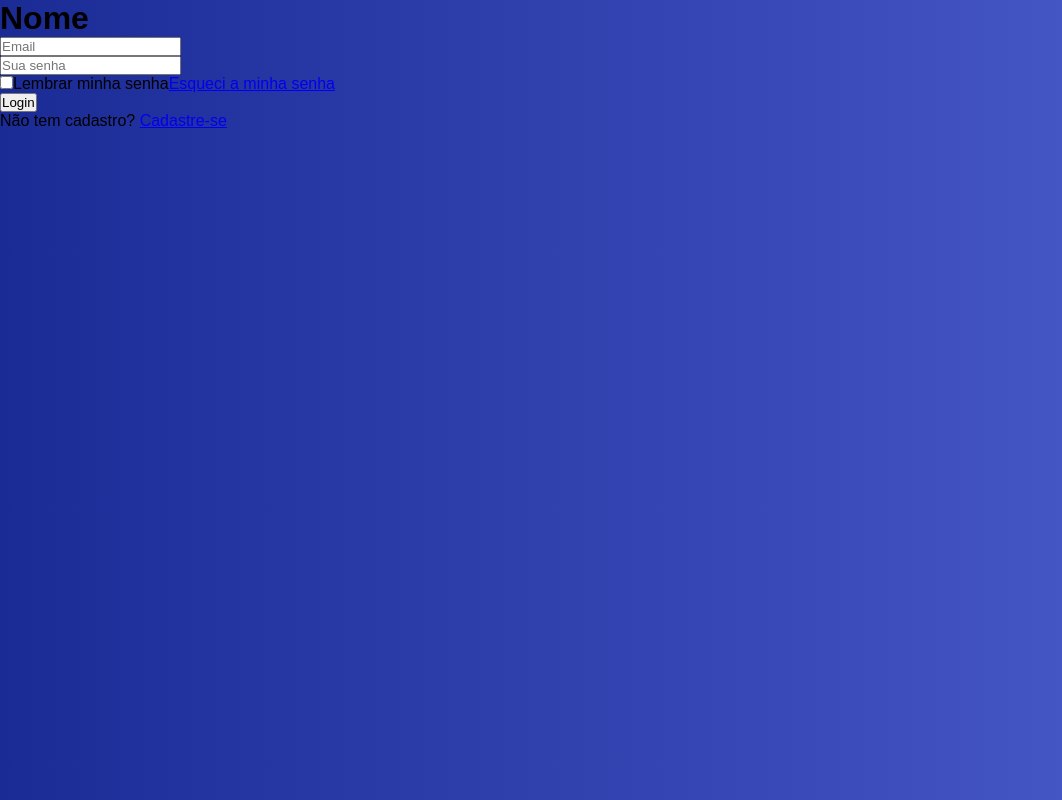
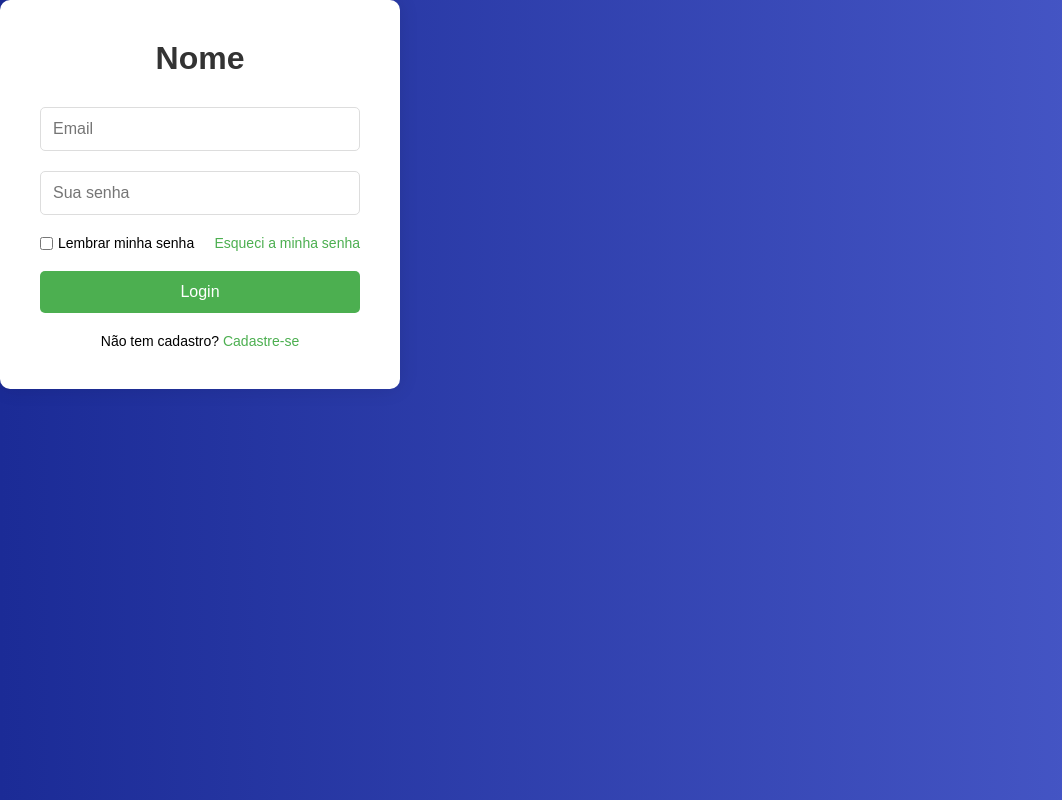
Before and after one commit to Gustavooxx/FeiraProfissoes, a React (Vite) app: page /Login in a window 1280 px wide. Shown: the top 800 px of the page, without its empty margins (0-1062 px from the left). Built offline with nearby package versions, Linux system fonts and the light colour scheme.

Commit message:
loginEstilizacao

```diff
--- a/src/pages/Home/index.jsx
+++ b/src/pages/Home/index.jsx
@@ -38,8 +38,6 @@ export default function Site() {
                     <h2>ESFORÇO QUE TRANSFORMA, E O ORGULHO PERMANECE</h2>
                     <h4>Seu Futuro Está Aqui</h4>
                     <h3>5ª Feira De Profissões </h3>
-
-                    <Link to='/Login'>Cadastre-se Agora</Link>
 
                 </div>
 
--- a/src/pages/Home/index.scss
+++ b/src/pages/Home/index.scss
@@ -72,7 +72,7 @@ body{
     .descricoes{
         display: flex;
         flex-direction: column;
-        padding-top: 5rem;
+        padding-top: 10rem;
 
     .texto{
         text-align: center;
@@ -84,35 +84,16 @@ body{
     }
 
     .texto>h3{
-        padding-top: 2rem;
+        padding-top: 3rem;
         padding-bottom: 4rem;
         font-size: 3rem;
     }
 
     .texto>h4{
-        padding-top: 2rem;
+        padding-top: 3rem;
         font-size: 2rem;
     }
 
-     a{
-        text-decoration: none;
-        color: #ffffff;
-        border: 1px solid #f5c66d;
-        border-radius: 10px;
-        padding: 1rem;
-        background-color: #ffb121;
-
-        &:hover{
-            transform: scale(1.15);
-            transition: transform 0.3s ease;
-            background-color: #ffd17ac0;
-            border: 1px solid #ffd17ac0;
-        }
-
-        &:active{
-            background-color: #ffd280;
-        }
-     }
 
 
     }
@@ -120,7 +101,7 @@ body{
         display: flex;
         align-items: center;
         flex-direction: column;
-        padding-top: 10rem;
+        padding-top: 15rem;
 
         .center{
             display: flex;
--- a/src/pages/Login/index.jsx
+++ b/src/pages/Login/index.jsx
@@ -1,4 +1,4 @@
-import './index.jsx'
+import './index.scss'
 import { Link } from 'react-router-dom'
 
 export default function Login() {
--- a/src/pages/Login/index.scss
+++ b/src/pages/Login/index.scss
@@ -1,24 +1,99 @@
-*{
+* {
     margin: 0;
     padding: 0;
     box-sizing: border-box;
-    font-family: Arial, Helvetica, sans-serif;
 }
 
-body{
-    display: flex;
-    justify-content: center;
-    align-items: center;
-    min-height: 100vh;
+body {
+    font-family: Arial, sans-serif;
+    background-color: #f0f0f0;
+
 }
 
-.container{
+.container {
+    background-color: white;
+    padding: 40px;
+    border-radius: 10px;
+    box-shadow: 0 0 20px rgba(0, 0, 0, 0.1);
+    width: 100%;
+    max-width: 400px;
 
+    form {
+        display: flex;
+        flex-direction: column;
+        gap: 20px;
 
-    .inputs{
+        h1 {
+            text-align: center;
+            color: #333;
+            margin-bottom: 10px;
+        }
 
+        .inputs, .inp {
+            input {
+                width: 100%;
+                padding: 12px;
+                border: 1px solid #ddd;
+                border-radius: 5px;
+                font-size: 16px;
 
+                &:focus {
+                    outline: none;
+                    border-color: #4CAF50;
+                }
+            }
+        }
 
+        .Lembrarsenha {
+            display: flex;
+            justify-content: space-between;
+            align-items: center;
+            font-size: 14px;
 
+            label {
+                display: flex;
+                align-items: center;
+                gap: 5px;
+                cursor: pointer;
+            }
+
+            a {
+                color: #4CAF50;
+                text-decoration: none;
+
+                &:hover {
+                    text-decoration: underline;
+                }
+            }
+        }
+
+        button {
+            background-color: #4CAF50;
+            color: white;
+            padding: 12px;
+            border: none;
+            border-radius: 5px;
+            font-size: 16px;
+            cursor: pointer;
+            transition: background-color 0.3s;
+
+            &:hover {
+                background-color: #45a049;
+            }
+        }
+
+        .Cadastrar {
+            text-align: center;
+            font-size: 14px;
+
+            a {
+                color: #4CAF50;
+                text-decoration: none;
+
+                &:hover {
+                    text-decoration: underline;
+                }
+            }
         }
     }
+}
```
